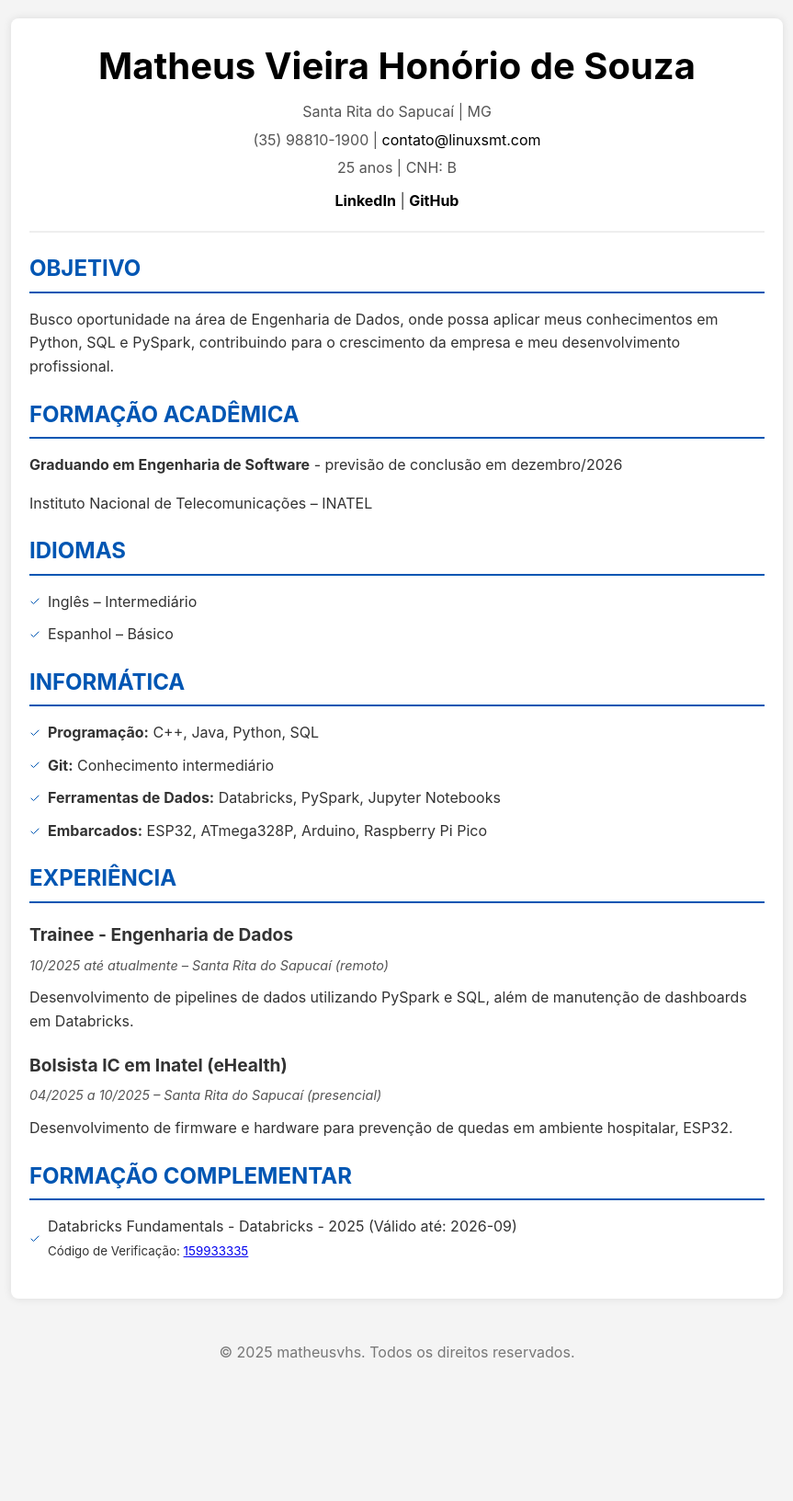
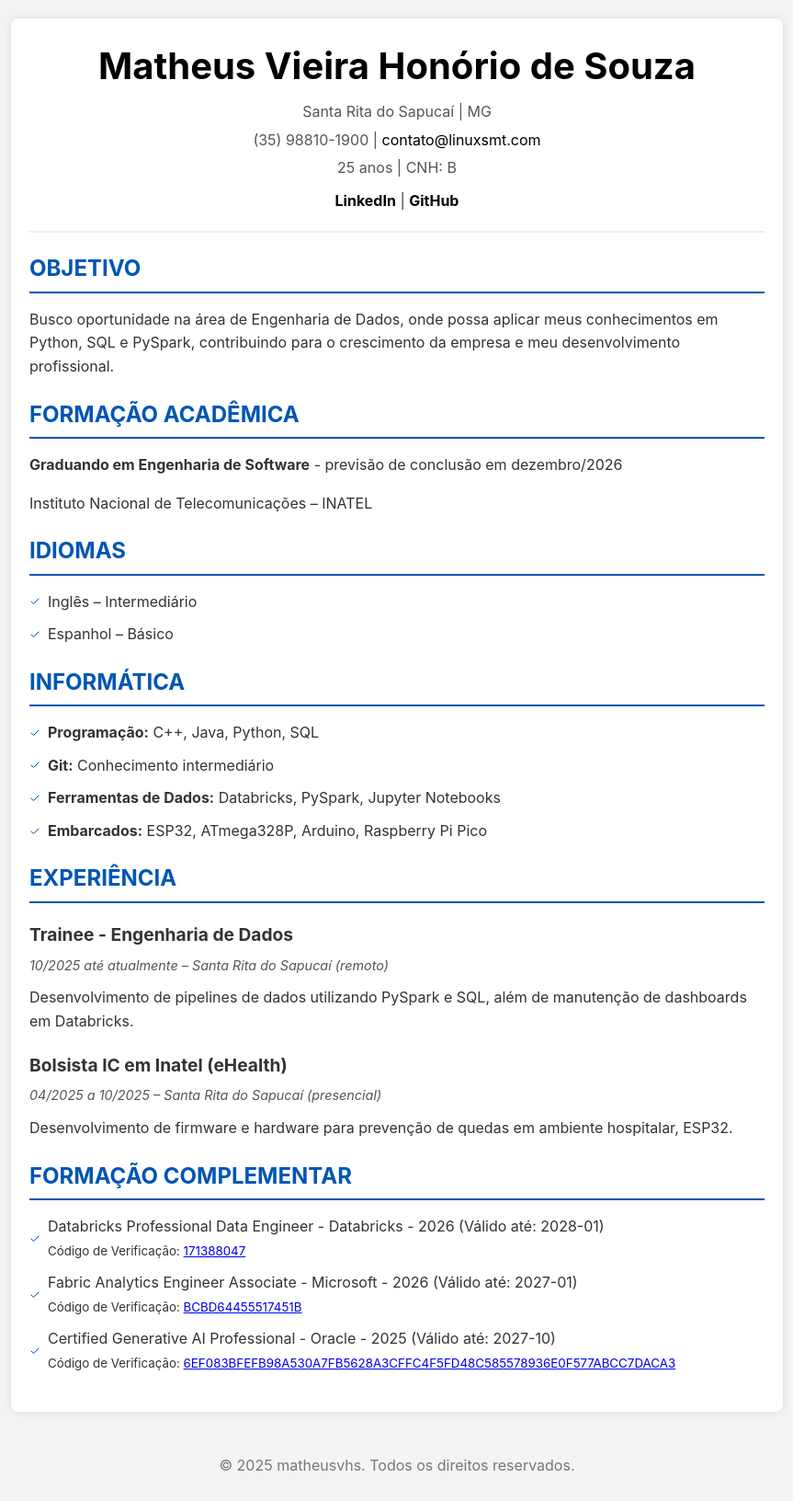
Before and after one commit to matheusvhs/matheusvhs, a Jekyll site: the page built from index.md, in a window 1280 px wide. Shown: the whole page at 92% size, without its empty margins (208-1071 px from the left). Built offline with Jekyll 4.4.1, drawn with Linux system fonts in a browser that asks for light colours; before the commit the page ends 1510 px from its top, so only the background shows below that.

Commit message:
Atualiza informações de educação complementar e códigos de verificação no CV

```diff
--- a/_data/cv.yml
+++ b/_data/cv.yml
@@ -36,8 +36,20 @@ experience:
     period: 04/2025 a 10/2025 – Santa Rita do Sapucaí (presencial)
     description: Desenvolvimento de firmware e hardware para prevenção de quedas em ambiente hospitalar, ESP32.
 complementary_education:
-  - name: Databricks Fundamentals - Databricks - 2025
-    expiration_date: '2026-09'
+  - name: Databricks Professional Data Engineer - Databricks - 2026
+    expiration_date: '2028-01'
     verification_code:
-      text: "159933335"
-      url: "https://credentials.databricks.com/8b4a7cde-6f4e-4cda-8624-4e40a76e3651"
+      text: "171388047"
+      url: "https://credentials.databricks.com/74cd9817-c39e-414c-bd9b-fb6ed82bf504"
+
+  - name: Fabric Analytics Engineer Associate - Microsoft - 2026
+    expiration_date: '2027-01'
+    verification_code:
+      text: "BCBD64455517451B"
+      url: "https://learn.microsoft.com/api/credentials/share/pt-br/Matheus-Souza/BCBD64455517451B?sharingId"
+
+  - name: Certified Generative AI Professional - Oracle - 2025
+    expiration_date: '2027-10'
+    verification_code:
+      text: "6EF083BFEFB98A530A7FB5628A3CFFC4F5FD48C585578936E0F577ABCC7DACA3"
+      url: "https://catalog-education.oracle.com/ords/certview/sharebadge?id=6EF083BFEFB98A530A7FB5628A3CFFC4F5FD48C585578936E0F577ABCC7DACA3"
```
